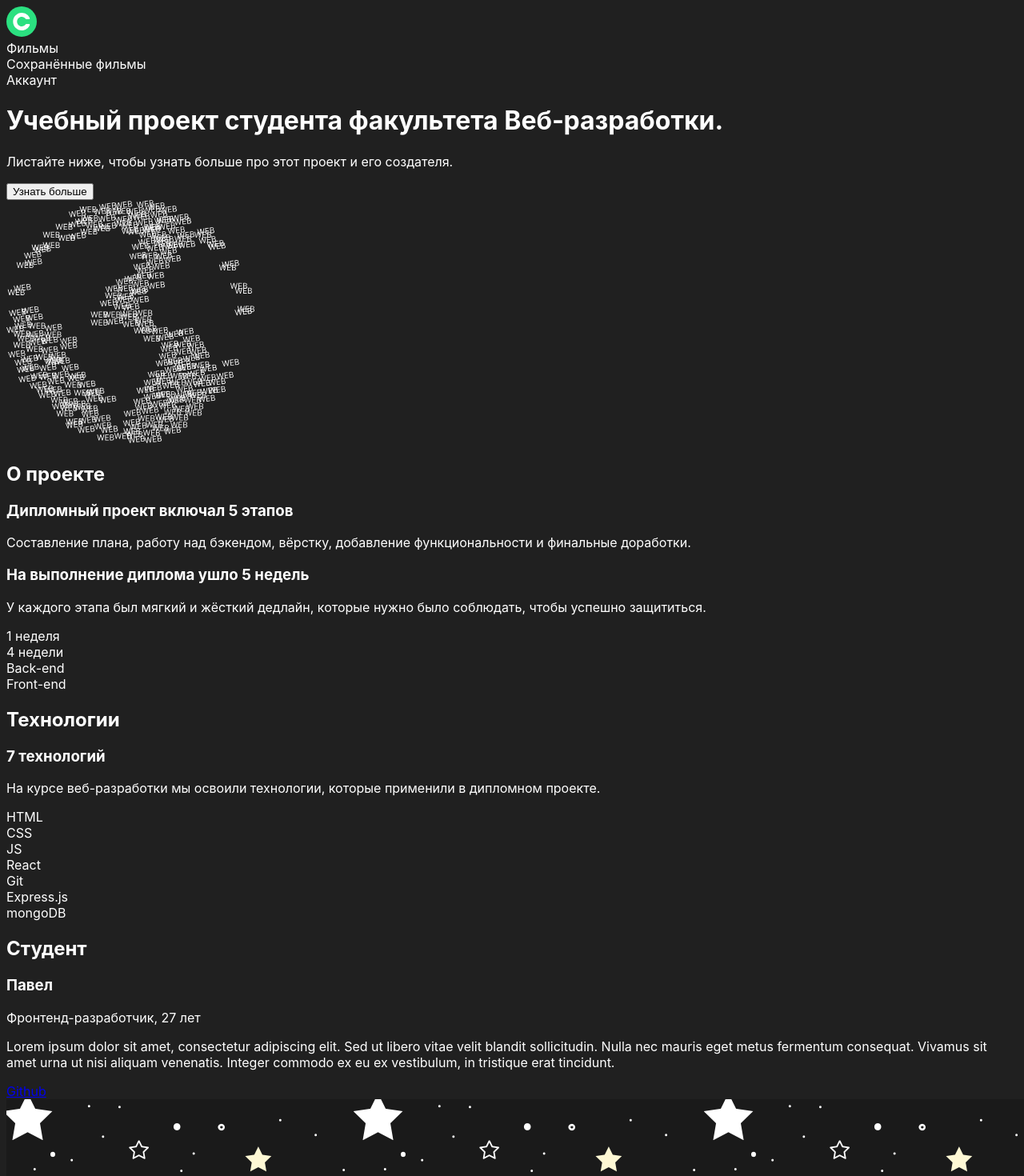
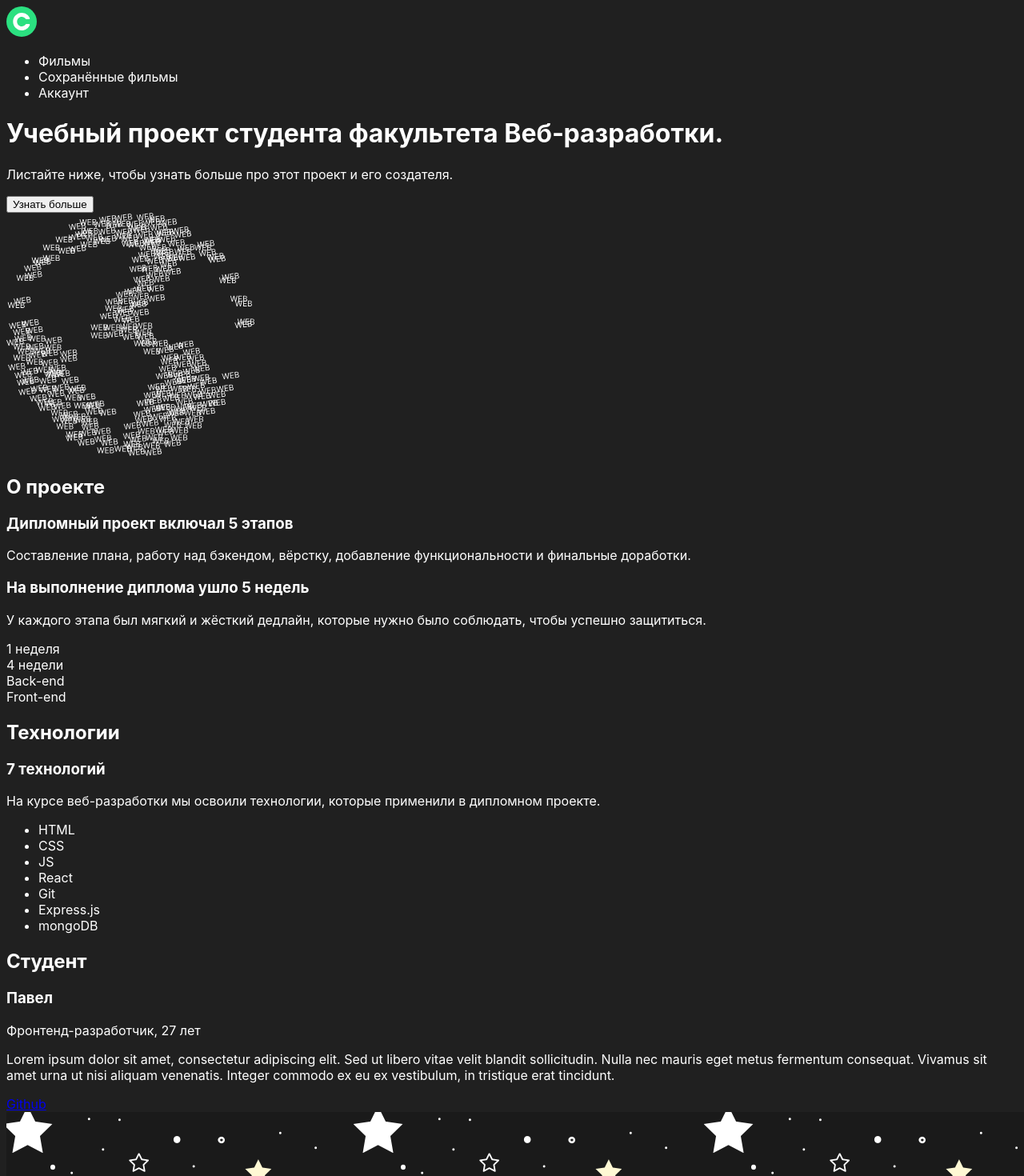
Before and after one commit to void4d/movies-explorer-frontend, a React (Create React App) app: page / in a window 1280 px wide. Shown: the top 1470 px of the page at 80% size. Built offline with nearby package versions, Linux system fonts and the light colour scheme.

Commit message:
fix: Исправить семантику

```diff
--- a/src/components/Footer/Footer.css
+++ b/src/components/Footer/Footer.css
@@ -41,8 +41,10 @@
 }
 
 .footer__links {
+  margin: 0;
   font-size: 13px;
   display: flex;
+  list-style: none;
 }
 
 .footer__link {
@@ -53,7 +55,3 @@
   padding-left: 20px;
   font-weight: 400;
 }
-
-.footer__link:first-of-type {
-  padding-left: 0;
-}
--- a/src/components/Footer/Footer.js
+++ b/src/components/Footer/Footer.js
@@ -9,17 +9,21 @@ function Footer() {
     <footer className={`footer ${!isExistingPage ? 'footer_hidden' : ''}`}>
       <div className="footer__container">
         <div className="footer__text">Учебный проект Яндекс.Практикум х BeatFilm.</div>
-        <div className="footer__bottom">
+        <nav className="footer__bottom">
           <div className="footer__copyright">&copy; 2023</div>
-          <div className="footer__links">
+          <ul className="footer__links">
+            <li>
               <a className="footer__link" href="https://praktikum.yandex.ru">
                 Яндекс.Практикум
               </a>
+            </li>
+            <li>
               <a className="footer__link" href="https://github.com/void4d">
                 Github
               </a>
-          </div>
-        </div>
+            </li>
+          </ul>
+        </nav>
       </div>
     </footer>
   );
--- a/src/components/Header/Header.css
+++ b/src/components/Header/Header.css
@@ -26,8 +26,11 @@
 }
 
 .header__account-container {
+  padding-left: 0;
   display: flex;
   align-items: center;
+  list-style: none;
+  margin: 0;
 }
 
 .header__movies {
--- a/src/components/Header/Header.js
+++ b/src/components/Header/Header.js
@@ -14,15 +14,21 @@ function Header({ isLoggedIn }) {
     location.pathname === '/profile';
 
   const loggedInContainer = (
-    <div className="header__account-container">
+    <ul className="header__account-container">
+      <li>
         <Link to="/movies" className="link">
           <div className={`header__movies ${isMoviesPage ? 'header__movies_clicked' : ''}`}>Фильмы</div>
         </Link>
+      </li>
+      <li>
         <Link to="/saved-movies" className="link">
           <div className={`header__saved-movies ${isSavedMoviesPage ? 'header__saved-movies_clicked' : ''}`}>
             Сохранённые фильмы
           </div>
         </Link>
+      </li>
+      <li>
+        {' '}
         <Link to="/profile" className="link">
           <div className="header__account-button">
             <div className={`header__account ${isProfilePage ? 'header__account_clicked' : ''}`}>Аккаунт</div>
@@ -31,33 +37,39 @@ function Header({ isLoggedIn }) {
             </div>
           </div>
         </Link>
-    </div>
+      </li>
+    </ul>
   );
 
   const loggedOutContainer = (
-    <div className="header__account-container">
+    <ul className="header__account-container">
+      <li>
         <Link to="/signup" className="link">
           <div className="header__register-button">Регистрация</div>
         </Link>
+      </li>
+      <li>
+        {' '}
         <Link to="/signin" className="link">
           <div className="header__login-button">
             <div className="header__login-text">Войти</div>
           </div>{' '}
         </Link>
-    </div>
+      </li>
+    </ul>
   );
 
   return !isExistingPage ? (
     ''
   ) : (
     <header className={`header ${isMoviesPage || isSavedMoviesPage || isProfilePage ? 'header_dark' : ''}`}>
-      <div className="header__container">
+      <nav className="header__container">
         <Link to="/">
           <img className="header__logo" src={logo} alt="Логотип"></img>
         </Link>
 
         {isLoggedIn ? loggedInContainer : loggedOutContainer}
-      </div>
+      </nav>
     </header>
   );
 }
--- a/src/components/MoviesCard/MoviesCard.js
+++ b/src/components/MoviesCard/MoviesCard.js
@@ -26,14 +26,14 @@ function MoviesCard() {
   );
 
   return (
-    <div className="movies-card">
+    <li className="movies-card">
       <div className="movies-card__details">
         <p className="movies-card__details-name">В погоне за Бенкси</p>
         <p className="movies-card__details-duration">0ч 42м</p>
       </div>
       <img className="movies-card__thumbnail" src={Thumbnail} alt=""></img>
       {savedMoviesPage ? deleteButton : isSaved ? savedButton : saveButton}
-    </div>
+    </li>
   );
 }
 
--- a/src/components/MoviesCardList/MoviesCardList.css
+++ b/src/components/MoviesCardList/MoviesCardList.css
@@ -6,6 +6,8 @@
 }
 
 .movies-card-list__container {
+  padding-left: 0;
+  margin: 0;
   display: grid;
   grid-template-columns: repeat(3, 360px);
   grid-auto-rows: 319px;
@@ -13,6 +15,7 @@
   column-gap: 28px;
   row-gap: 32px;
   margin-bottom: 10px;
+  list-style: none;
 }
 
 .movies-card-list__more {
--- a/src/components/MoviesCardList/MoviesCardList.js
+++ b/src/components/MoviesCardList/MoviesCardList.js
@@ -5,11 +5,11 @@ function MoviesCardList() {
   const nothingFound = false;
 
   const movieCards = (
-    <div className="movies-card-list__container">
+    <ul className="movies-card-list__container">
       <MoviesCard />
       <MoviesCard />
       <MoviesCard />
-    </div>
+    </ul>
   );
 
   const noResults = <div className="no-results">Поиск не дал результатов</div>;
--- a/src/components/Portfolio/Portfolio.css
+++ b/src/components/Portfolio/Portfolio.css
@@ -12,6 +12,7 @@
 }
 
 .portfolio__link-container {
+  list-style: none;
   width: 1140px;
   display: flex;
   justify-content: space-between;
--- a/src/components/Portfolio/Portfolio.js
+++ b/src/components/Portfolio/Portfolio.js
@@ -2,21 +2,43 @@ import ArrowIcon from '../../images/icon-arrow.svg';
 
 function Portfolio() {
   return (
-    <div className="portfolio">
+    <ul className="portfolio">
       <h4 className="portfolio__header">Портфолио</h4>
-      <div className="portfolio__link-container">
-        <a className="portfolio__link">Статичный сайт</a>
-        <img className="portfolio__arrow" src={ArrowIcon} alt="Стрелка" />
-      </div>
-      <div className="portfolio__link-container">
-        <a className="portfolio__link">Адаптивный сайт</a>
-        <img className="portfolio__arrow" src={ArrowIcon} alt="Стрелка" />
-      </div>
-      <div className="portfolio__link-container">
-        <a className="portfolio__link">Одностраничное приложение</a>
-        <img className="portfolio__arrow" src={ArrowIcon} alt="Стрелка" />
-      </div>
-    </div>
+      <li className="portfolio__link-container">
+        <a
+          className="portfolio__link"
+          href="https://void4d.github.io/how-to-learn/index.html"
+          rel="noreferrer"
+          target="_blank"
+        >
+          Статичный сайт
+        </a>
+        <a href="https://void4d.github.io/how-to-learn/index.html" rel="noreferrer" target="_blank">
+          <img className="portfolio__arrow" src={ArrowIcon} alt="Стрелка" />
+        </a>
+      </li>
+      <li className="portfolio__link-container">
+        <a
+          className="portfolio__link"
+          href="https://void4d.github.io/russian-travel/index.html"
+          rel="noreferrer"
+          target="_blank"
+        >
+          Адаптивный сайт
+        </a>
+        <a href="https://void4d.github.io/russian-travel/index.html" rel="noreferrer" target="_blank">
+          <img className="portfolio__arrow" src={ArrowIcon} alt="Стрелка" />
+        </a>
+      </li>
+      <li className="portfolio__link-container">
+        <a className="portfolio__link" href="https://github.com/void4d/mesto-react" rel="noreferrer" target="_blank">
+          Одностраничное приложение
+        </a>
+        <a href="https://github.com/void4d/mesto-react" rel="noreferrer" target="_blank">
+          <img className="portfolio__arrow" src={ArrowIcon} alt="Стрелка" />
+        </a>
+      </li>
+    </ul>
   );
 }
 
--- a/src/components/Techs/Techs.css
+++ b/src/components/Techs/Techs.css
@@ -62,6 +62,9 @@
 .tech-project__techs {
   display: flex;
   width: 690px;
+  list-style: none;
+  padding-left: 0;
+  margin: 0;
 }
 
 .tech-project__tech {
--- a/src/components/Techs/Techs.js
+++ b/src/components/Techs/Techs.js
@@ -9,15 +9,15 @@ function Tech() {
             <p className="tech-project__text">
               На курсе веб-разработки мы освоили технологии, которые применили в дипломном проекте.
             </p>
-            <div className="tech-project__techs">
-              <div className="tech-project__tech">HTML</div>
-              <div className="tech-project__tech">CSS</div>
-              <div className="tech-project__tech">JS</div>
-              <div className="tech-project__tech">React</div>
-              <div className="tech-project__tech">Git</div>
-              <div className="tech-project__tech">Express.js</div>
-              <div className="tech-project__tech">mongoDB</div>
-            </div>
+            <ul className="tech-project__techs">
+              <li className="tech-project__tech">HTML</li>
+              <li className="tech-project__tech">CSS</li>
+              <li className="tech-project__tech">JS</li>
+              <li className="tech-project__tech">React</li>
+              <li className="tech-project__tech">Git</li>
+              <li className="tech-project__tech">Express.js</li>
+              <li className="tech-project__tech">mongoDB</li>
+            </ul>
           </div>
         </div>
       </div>
```
Lines whose indentation alone changed are shown as unchanged.
